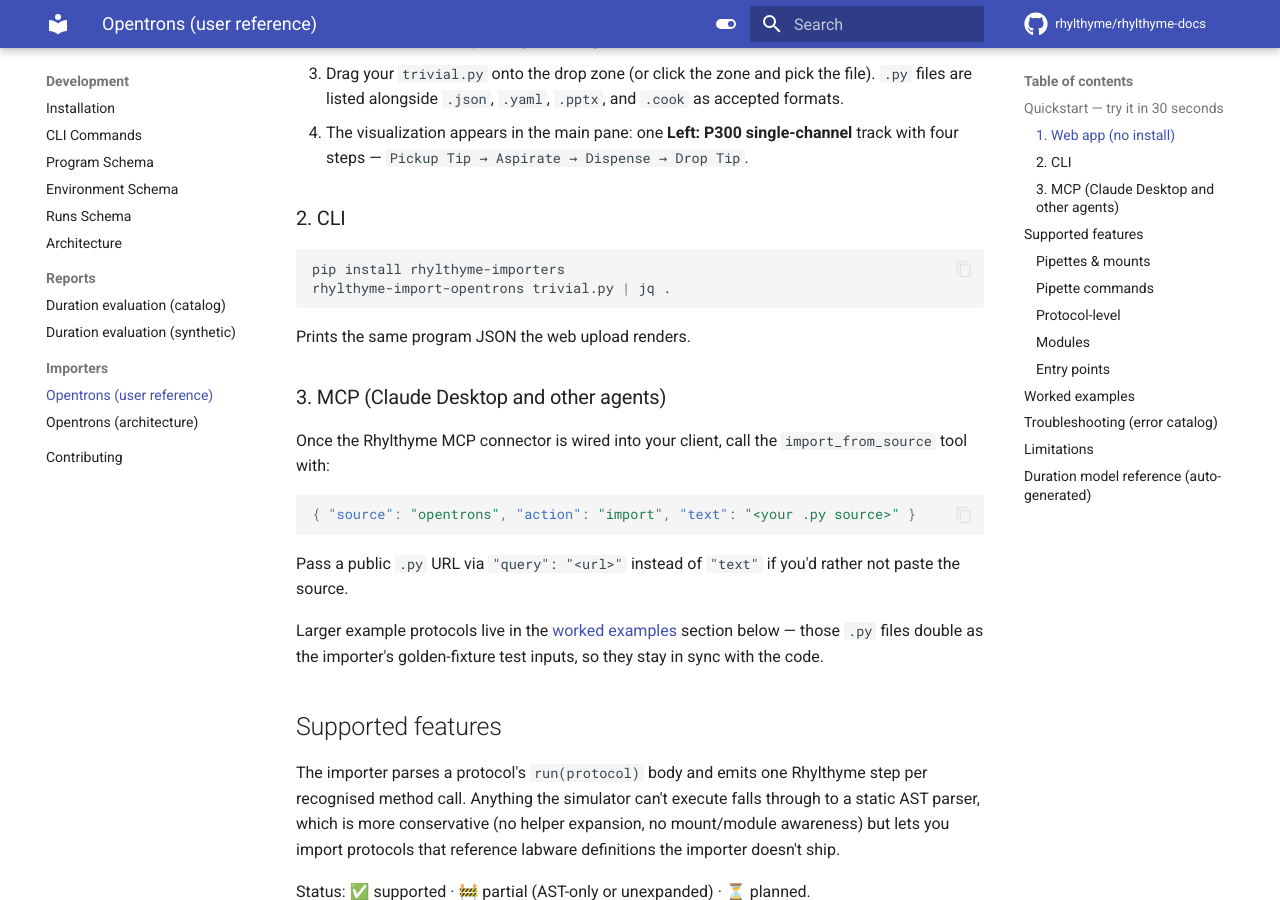
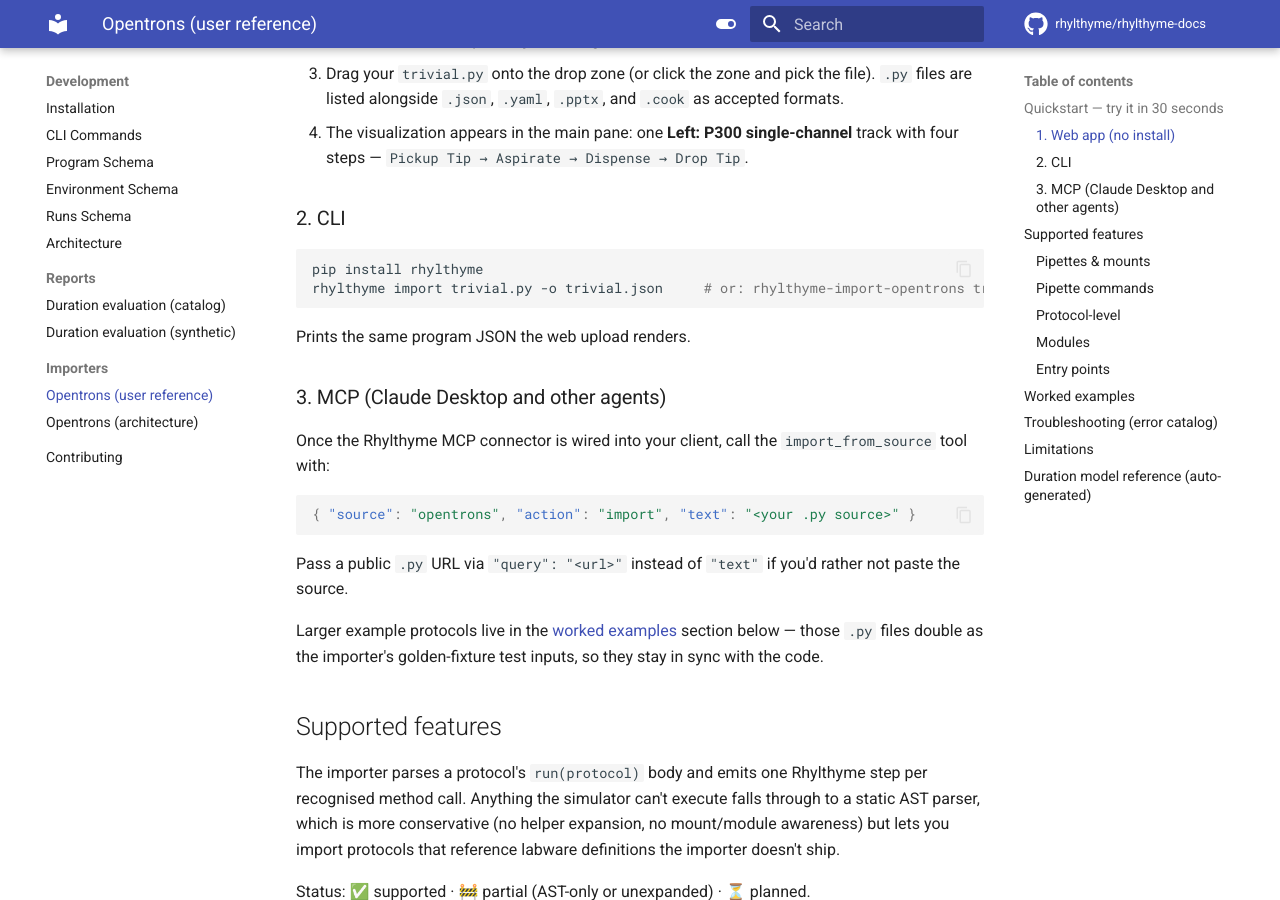
Before and after one commit to rhylthyme/rhylthyme-docs, an MkDocs documentation site: the page built from docs/development/opentrons.md, in a window 1280 px wide and 900 px high, scrolled down 844 px. Built offline with MkDocs 1.6.1 and Material for MkDocs 9.7.7, drawn with Linux system fonts in a browser that asks for light colours; comment, search, counter and statistics services are not loaded; the version menu is left out.

Commit message:
Install instructions say pip install rhylthyme
Claude-Session: https://claude.ai/code/session_01VAL9iQwU8RGideTsofnULV

````diff
--- a/docs/development/opentrons.md
+++ b/docs/development/opentrons.md
@@ -42,8 +42,8 @@ Three ways to import it — pick whichever fits:
 ### 2. CLI
 
 ```bash
-pip install rhylthyme-importers
-rhylthyme-import-opentrons trivial.py | jq .
+pip install rhylthyme
+rhylthyme import trivial.py -o trivial.json     # or: rhylthyme-import-opentrons trivial.py | jq .
 ```
 
 Prints the same program JSON the web upload renders.
--- a/docs/llms.txt
+++ b/docs/llms.txt
@@ -16,7 +16,7 @@ If you are an AI assistant asked to "use Rhylthyme": use the hosted MCP server.
 
 ## Command line
 
-- `pip install rhylthyme-cli-runner` then `rhylthyme validate p.json`, `rhylthyme analyze p.json --finish-at 18:00`, `rhylthyme publish p.json` (prints the URL).
+- `pip install rhylthyme` then `rhylthyme validate p.json`, `rhylthyme analyze p.json --finish-at 18:00`, `rhylthyme publish p.json` (prints the URL).
 
 ## Docs
 
````
Also changed, not shown: docs/web-app/mcp.md (+1 -1 lines).
